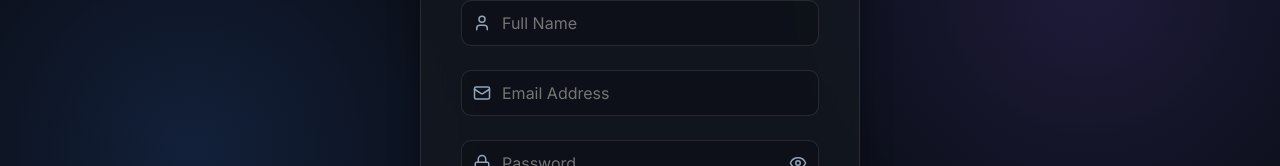
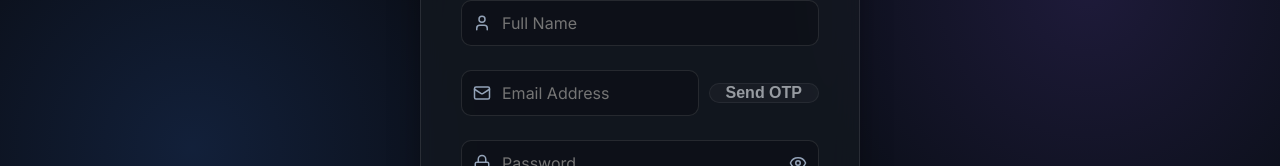
Before and after one commit to Raghava3124/cloud, a React (Vite) app in the folder frontend/: page /register in a window 1280 px wide. Shown: the part 252-418 px from the top of the page. Built offline with nearby package versions, Linux system fonts and the light colour scheme.

Commit message:
added otp services

```diff
--- a/frontend/src/components/Signup.jsx
+++ b/frontend/src/components/Signup.jsx
@@ -24,6 +24,13 @@ const Signup = () => {
     const [showPassword, setShowPassword] = useState(false);
     const [showConfirmPassword, setShowConfirmPassword] = useState(false);
 
+    // OTP States
+    const [otp, setOtp] = useState("");
+    const [otpSent, setOtpSent] = useState(false);
+    const [otpVerified, setOtpVerified] = useState(false);
+    const [sendingOtp, setSendingOtp] = useState(false);
+    const [verifyingOtp, setVerifyingOtp] = useState(false);
+
     // Password validation function
     const validatePassword = (password) => {
         let errors = [];
@@ -47,6 +54,46 @@ const Signup = () => {
         }
     };
 
+    const handleSendOtp = async () => {
+        if (!formData.email) {
+            setMessage("❌ Please enter an email address first.");
+            return;
+        }
+        setSendingOtp(true);
+        setMessage("");
+        try {
+            const res = await axios.post(`${API_URL}/api/auth/send-otp`, { email: formData.email });
+            if (res.status === 200) {
+                setOtpSent(true);
+                setMessage("✅ OTP sent to your email.");
+            }
+        } catch (error) {
+            setMessage(`❌ ${error.response?.data?.error || "Failed to send OTP."}`);
+        } finally {
+            setSendingOtp(false);
+        }
+    };
+
+    const handleVerifyOtp = async () => {
+        if (!otp) {
+            setMessage("❌ Please enter the OTP.");
+            return;
+        }
+        setVerifyingOtp(true);
+        setMessage("");
+        try {
+            const res = await axios.post(`${API_URL}/api/auth/verify-otp`, { email: formData.email, otp });
+            if (res.status === 200) {
+                setOtpVerified(true);
+                setMessage("✅ Email verified successfully!");
+            }
+        } catch (error) {
+            setMessage(`❌ ${error.response?.data?.error || "Invalid OTP."}`);
+        } finally {
+            setVerifyingOtp(false);
+        }
+    };
+
     const handleSubmit = async (e) => {
         e.preventDefault();
         setLoading(true);
@@ -54,6 +101,12 @@ const Signup = () => {
 
         if (!termsAccepted) {
             setMessage("❌ Please accept the Terms and Conditions to proceed.");
+            setLoading(false);
+            return;
+        }
+
+        if (!otpVerified) {
+            setMessage("❌ Please verify your email with OTP first.");
             setLoading(false);
             return;
         }
@@ -130,7 +183,7 @@ const Signup = () => {
                     </div>
 
                     <div className="form-group">
-                        <div className="input-box email-otp-row">
+                        <div className="input-box email-otp-row" style={{ display: 'flex', gap: '10px' }}>
                             <div style={{ position: 'relative', flex: 1 }}>
                                 <Mail size={18} style={{ position: 'absolute', left: '12px', top: '14px', color: 'var(--text-muted)' }} />
                                 <input
@@ -142,10 +195,46 @@ const Signup = () => {
                                     value={formData.email}
                                     onChange={handleChange}
                                     required
+                                    disabled={otpVerified}
                                 />
                             </div>
+                            {!otpVerified && (
+                                <button
+                                    type="button"
+                                    className="btn btn-secondary"
+                                    onClick={handleSendOtp}
+                                    disabled={sendingOtp || !formData.email}
+                                    style={{ whiteSpace: 'nowrap', padding: '0 1rem' }}
+                                >
+                                    {sendingOtp ? "Sending..." : otpSent ? "Resend OTP" : "Send OTP"}
+                                </button>
+                            )}
                         </div>
                     </div>
+
+                    {otpSent && !otpVerified && (
+                        <div className="form-group">
+                            <div className="input-box email-otp-row" style={{ display: 'flex', gap: '10px' }}>
+                                <input
+                                    type="text"
+                                    className="form-input"
+                                    placeholder="Enter 6-digit OTP"
+                                    value={otp}
+                                    onChange={(e) => setOtp(e.target.value)}
+                                    maxLength="6"
+                                    style={{ flex: 1 }}
+                                />
+                                <button
+                                    type="button"
+                                    className="btn btn-primary"
+                                    onClick={handleVerifyOtp}
+                                    disabled={verifyingOtp || otp.length < 6}
+                                >
+                                    {verifyingOtp ? "Verifying..." : "Verify"}
+                                </button>
+                            </div>
+                        </div>
+                    )}
 
 
                     <div className="form-group">
```
